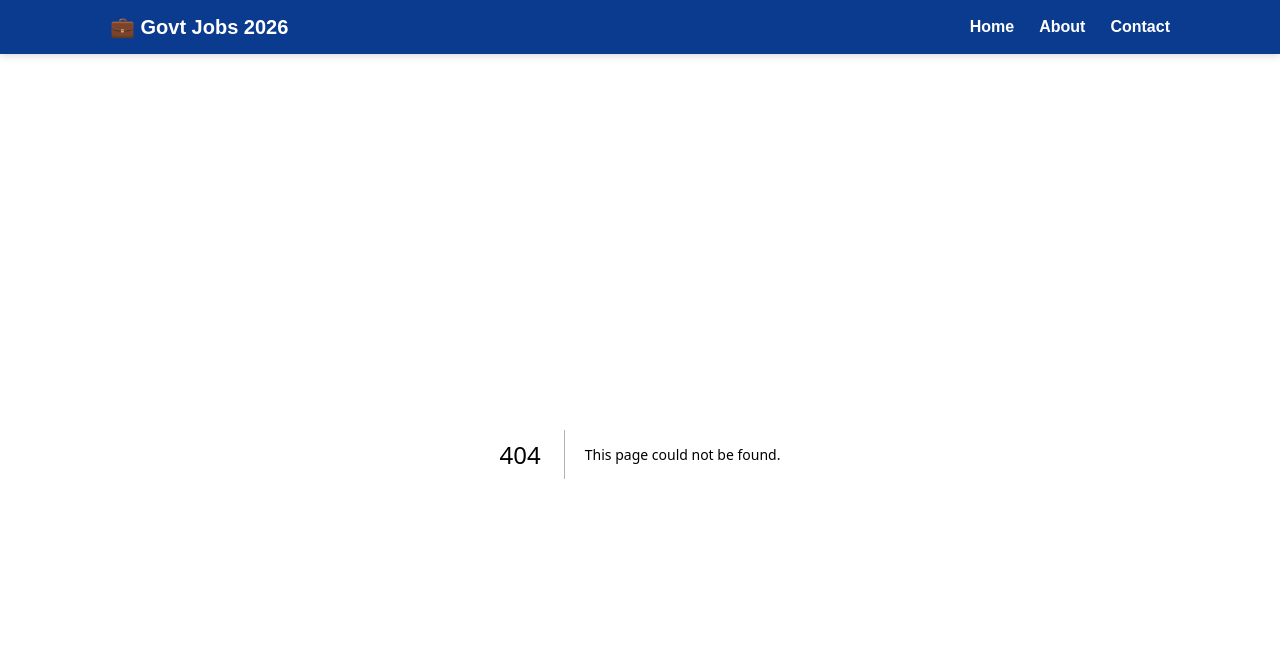
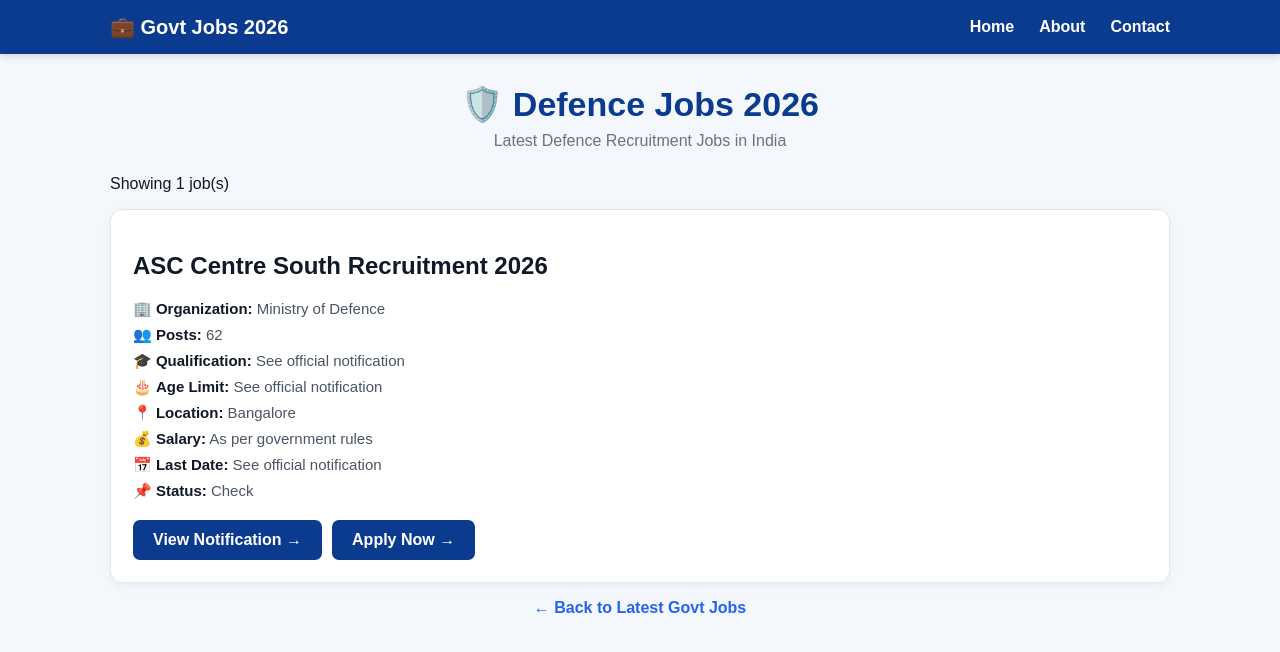
Before and after one commit to chglory8888-dev/govt-jobs-2026, a Next.js app: page /defence in a window 1280 px wide. Before the commit this address had no page. Shown: the top 652 px of the page. Built offline with nearby package versions, Linux system fonts and the light colour scheme.

Commit message:
Create defence.js

```diff
--- /dev/null
+++ b/pages/defence.js
@@ -0,0 +1,126 @@
+import Head from "next/head";
+import Link from "next/link";
+import { jobs } from "../data/jobs";
+
+export default function DefenceJobs() {
+  const defenceJobs = jobs.filter(
+    (job) =>
+      job.category === "Defence" ||
+      job.organization.toLowerCase().includes("defence") ||
+      job.organization.toLowerCase().includes("ministry of defence")
+  );
+
+  return (
+    <>
+      <Head>
+        <title>Defence Jobs 2026 | Latest Defence Recruitment in India</title>
+
+        <meta
+          name="description"
+          content="Find the latest Defence Jobs 2026 in India. Check defence recruitment vacancies, qualifications, age limits, last dates and official application links."
+        />
+
+        <meta
+          name="keywords"
+          content="Defence Jobs 2026, Defence Recruitment 2026, Defence Vacancy, Government Defence Jobs, Ministry of Defence Jobs"
+        />
+
+        <link
+          rel="canonical"
+          href="https://govt-jobs-2026-8m3h.vercel.app/defence"
+        />
+      </Head>
+
+      <div className="container">
+
+        <div className="header">
+          <h1>🛡️ Defence Jobs 2026</h1>
+
+          <p>
+            Latest Defence Recruitment Jobs in India
+          </p>
+        </div>
+
+        <p className="job-count">
+          Showing {defenceJobs.length} job(s)
+        </p>
+
+        {defenceJobs.length === 0 ? (
+          <div className="no-jobs">
+            <h2>No Defence Jobs Found</h2>
+            <p>Please check again later for new notifications.</p>
+          </div>
+        ) : (
+          defenceJobs.map((job) => (
+            <div key={job.id} className="job-card">
+
+              <h2>{job.title}</h2>
+
+              <p>
+                🏢 <b>Organization:</b> {job.organization}
+              </p>
+
+              <p>
+                👥 <b>Posts:</b> {job.posts}
+              </p>
+
+              <p>
+                🎓 <b>Qualification:</b> {job.qualification}
+              </p>
+
+              <p>
+                🎂 <b>Age Limit:</b> {job.ageLimit}
+              </p>
+
+              <p>
+                📍 <b>Location:</b> {job.location}
+              </p>
+
+              <p>
+                💰 <b>Salary:</b> {job.salary}
+              </p>
+
+              <p>
+                📅 <b>Last Date:</b> {job.lastDate}
+              </p>
+
+              <p>
+                📌 <b>Status:</b> {job.status}
+              </p>
+
+              <div className="job-buttons">
+
+                <a
+                  href={job.notificationLink}
+                  target="_blank"
+                  rel="noopener noreferrer"
+                  className="apply-button"
+                >
+                  View Notification →
+                </a>
+
+                <a
+                  href={job.applyLink}
+                  target="_blank"
+                  rel="noopener noreferrer"
+                  className="apply-button"
+                >
+                  Apply Now →
+                </a>
+
+              </div>
+
+            </div>
+          ))
+        )}
+
+        <div className="footer-links">
+          <Link href="/">
+            ← Back to Latest Govt Jobs
+          </Link>
+        </div>
+
+      </div>
+    </>
+  );
+            }
```
